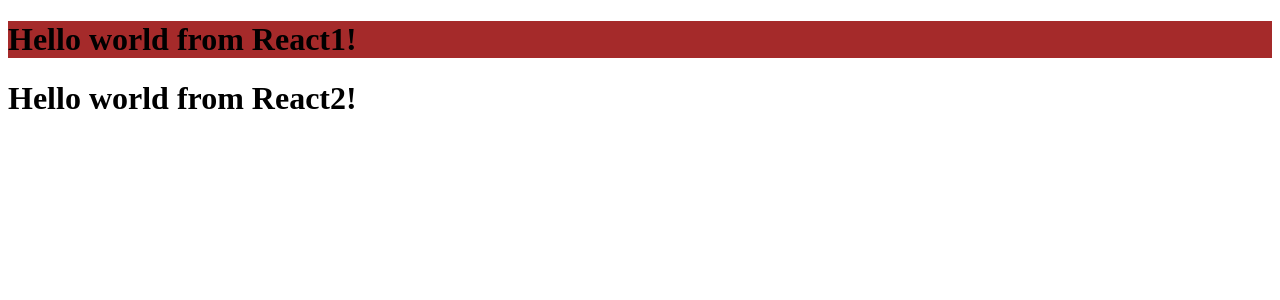
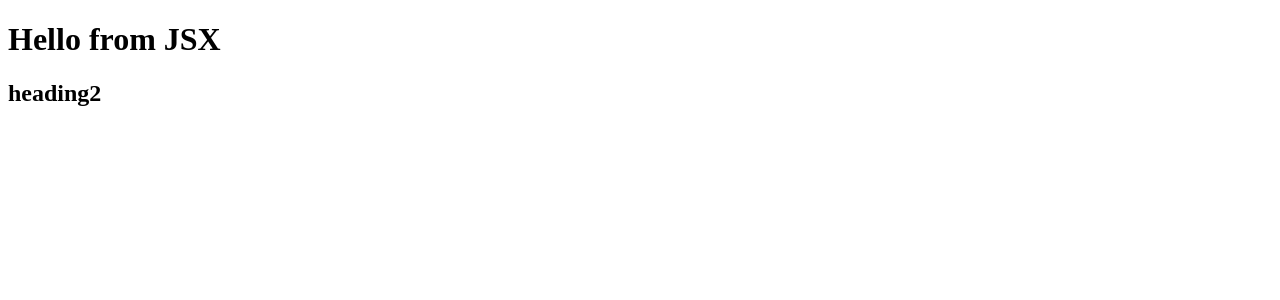
Before and after one commit to salonishaw11/swiggyclone, a React (Vite) app: page / in a window 1280 px wide. Shown: the top 300 px of the page. Built offline with nearby package versions, Linux system fonts and the light colour scheme.

Commit message:
chapter 3

```diff
--- a/App.js
+++ b/App.js
@@ -1,12 +1,15 @@
 import React from "react";
 import ReactDOM from "react-dom/client";
-const heading = React.createElement(
-  "div",
-  { id: "parent" },
-  React.createElement("div", { id: "child" }, [
-    React.createElement("h1", { id: "child1" }, "Hello world from React1!"),
-    React.createElement("h1", {}, "Hello world from React2!"),
-  ])
-);
-const Root = ReactDOM.createRoot(document.getElementById("root"));
-Root.render(heading);
+const Heading2 = () => {
+  return <h2>heading2</h2>;
+};
+const Heading = () => {
+  return (
+    <div>
+      <h1>Hello from JSX</h1>
+      <Heading2 />
+    </div>
+  );
+};
+const root = ReactDOM.createRoot(document.getElementById("root"));
+root.render(<Heading />);
--- a/package.json
+++ b/package.json
@@ -4,6 +4,8 @@
   "description": "Final",
   "main": "App.js",
   "scripts": {
+    "start": "parcel index.html",
+    "build": " parcel build index.html",
     "test": "jest"
   },
   "repository": {
```
